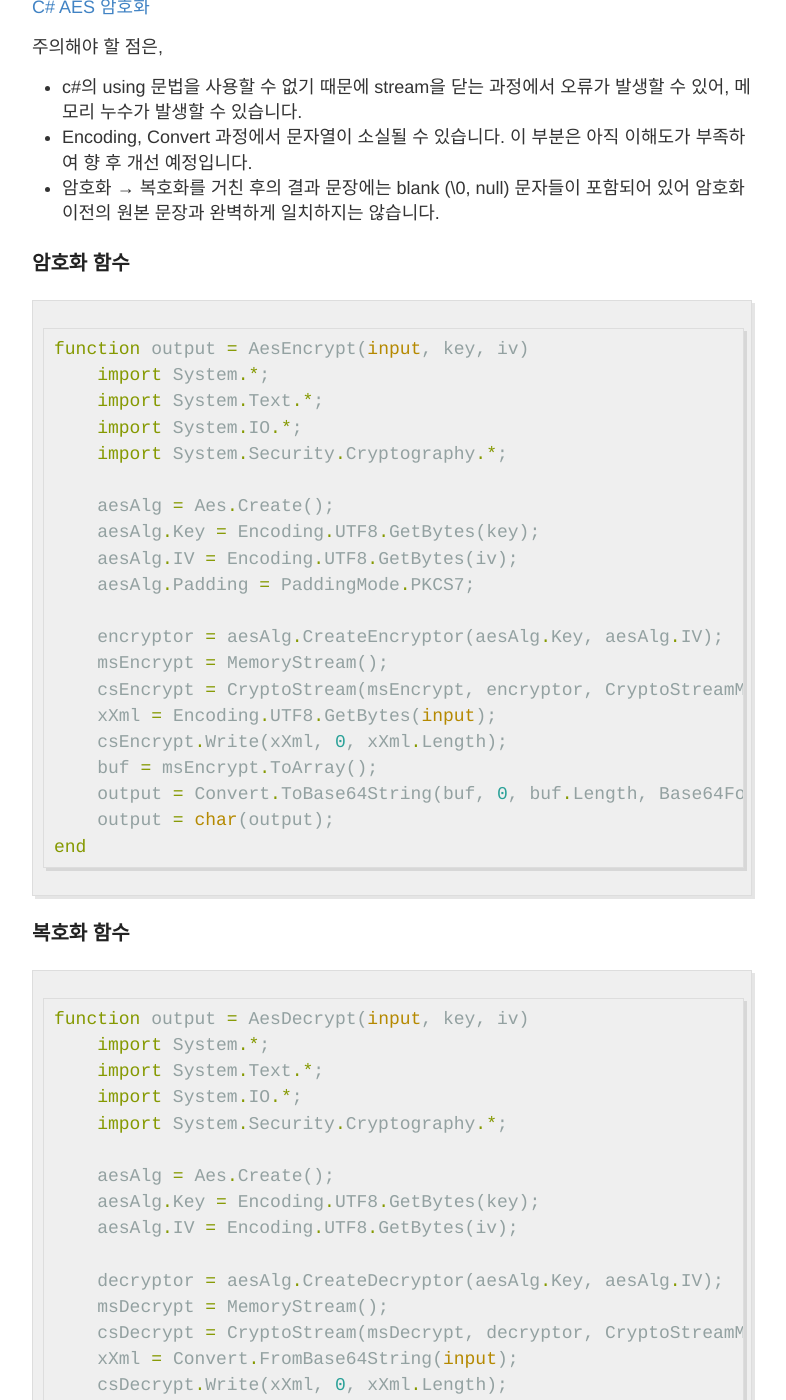
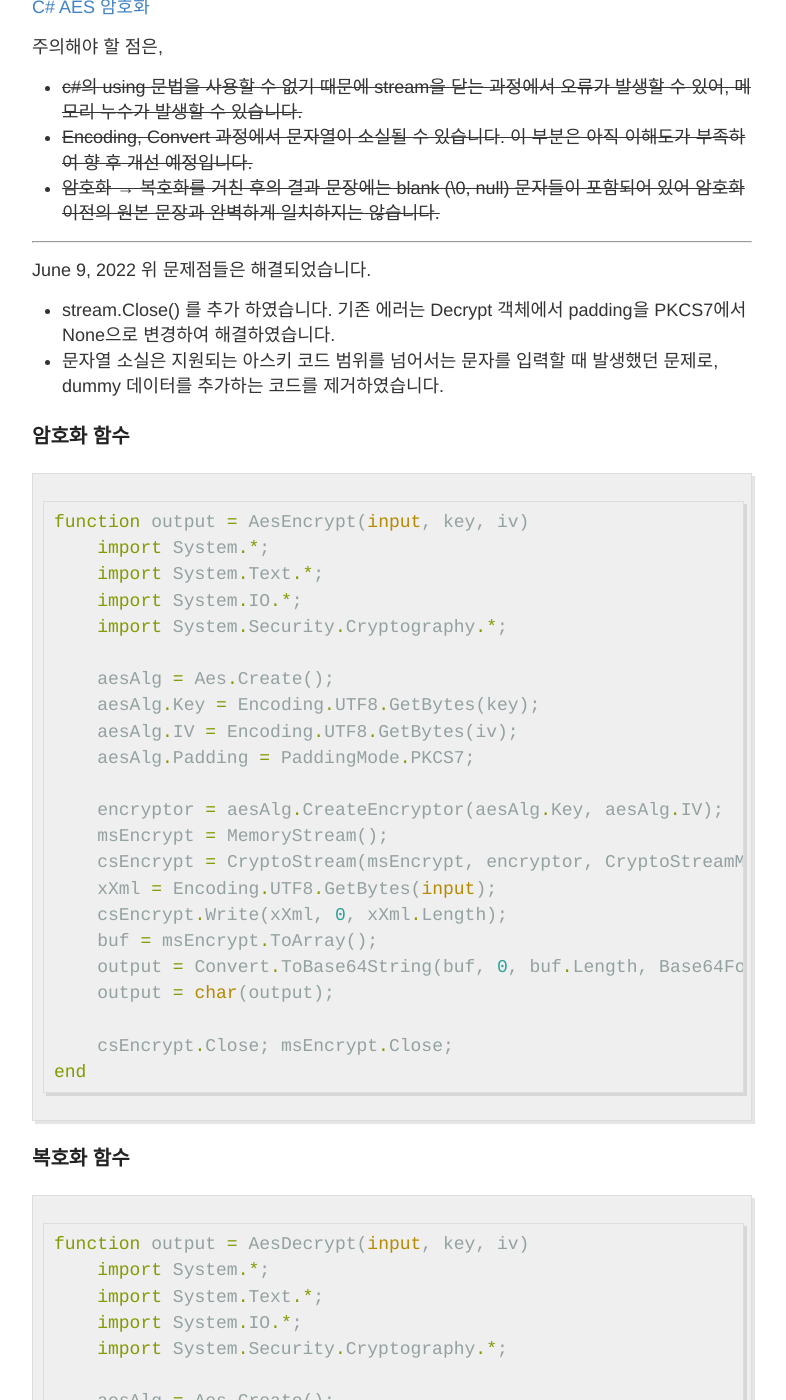
Before and after one commit to chopthal/chopthal.github.io, a Jekyll site: the page built from _posts/2022-6-8-220608_1.md, in a window 1280 px wide and 1400 px high, scrolled down 1511 px. Shown: the whole window, without its empty margins (248-1034 px from the left). Built offline with Jekyll 4.4.1, drawn with Linux system fonts in a browser that asks for light colours; comment, search, counter and statistics services are not loaded; some of the changed text lies outside the part shown.

Commit message:
Edit : 2022-6-8_1 문제점 해결

````diff
--- a/_posts/2022-6-8-220608_1.md
+++ b/_posts/2022-6-8-220608_1.md
@@ -47,9 +47,16 @@ David Hill이 AES 알고리즘을 MATLAB 함수로 구현해 준 덕분에 MATLA
 
 주의해야 할 점은,
 
-- c#의 using 문법을 사용할 수 없기 때문에 stream을 닫는 과정에서 오류가 발생할 수 있어, 메모리 누수가 발생할 수 있습니다.
-- Encoding, Convert 과정에서 문자열이 소실될 수 있습니다. 이 부분은 아직 이해도가 부족하여 향 후 개선 예정입니다.
-- 암호화 → 복호화를 거친 후의 결과 문장에는 blank (\0, null) 문자들이 포함되어 있어 암호화 이전의 원본 문장과 완벽하게 일치하지는 않습니다.
+- ~~c#의 using 문법을 사용할 수 없기 때문에 stream을 닫는 과정에서 오류가 발생할 수 있어, 메모리 누수가 발생할 수 있습니다.~~
+- ~~Encoding, Convert 과정에서 문자열이 소실될 수 있습니다. 이 부분은 아직 이해도가 부족하여 향 후 개선 예정입니다.~~
+- ~~암호화 → 복호화를 거친 후의 결과 문장에는 blank (\0, null) 문자들이 포함되어 있어 암호화 이전의 원본 문장과 완벽하게 일치하지는 않습니다.~~
+
+---
+
+June 9, 2022 위 문제점들은 해결되었습니다.
+
+- stream.Close() 를 추가 하였습니다. 기존 에러는 Decrypt 객체에서 padding을 PKCS7에서 None으로 변경하여 해결하였습니다.
+- 문자열 소실은 지원되는 아스키 코드 범위를 넘어서는 문자를 입력할 때 발생했던 문제로, dummy 데이터를 추가하는 코드를 제거하였습니다.
 
 ### 암호화 함수
 
@@ -73,6 +80,8 @@ function output = AesEncrypt(input, key, iv)
     buf = msEncrypt.ToArray();
     output = Convert.ToBase64String(buf, 0, buf.Length, Base64FormattingOptions.None);
     output = char(output);
+
+    csEncrypt.Close; msEncrypt.Close;
 end
 ```
 
@@ -88,6 +97,7 @@ function output = AesDecrypt(input, key, iv)
     aesAlg = Aes.Create();
     aesAlg.Key = Encoding.UTF8.GetBytes(key);
     aesAlg.IV = Encoding.UTF8.GetBytes(iv);
+    aesAlg.Padding = PaddingMode.None;
 
     decryptor = aesAlg.CreateDecryptor(aesAlg.Key, aesAlg.IV);
     msDecrypt = MemoryStream();
@@ -97,6 +107,8 @@ function output = AesDecrypt(input, key, iv)
     buf = msDecrypt.ToArray();
     tmp = Encoding.UTF8.GetString(buf);
     output = char(tmp);
+
+    csDecrypt.Close; msDecrypt.Close;
 end
 ```
 
````
Also changed, not shown: other parts of _posts/2022-6-8-220608_1.md (+2 -4 lines).
